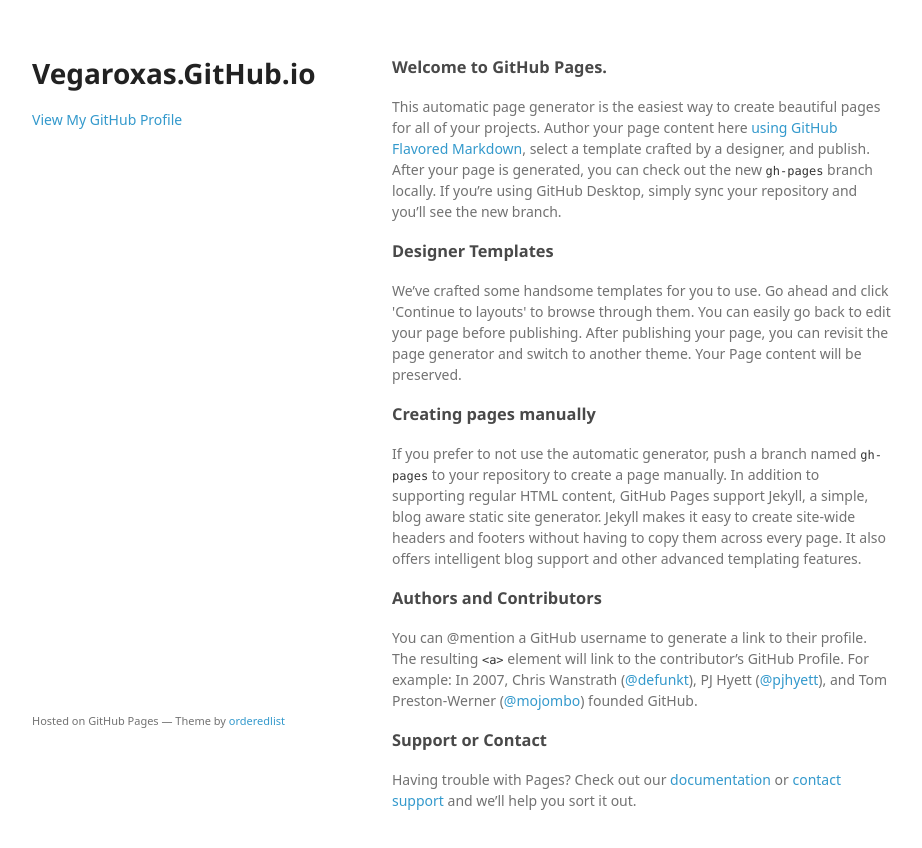
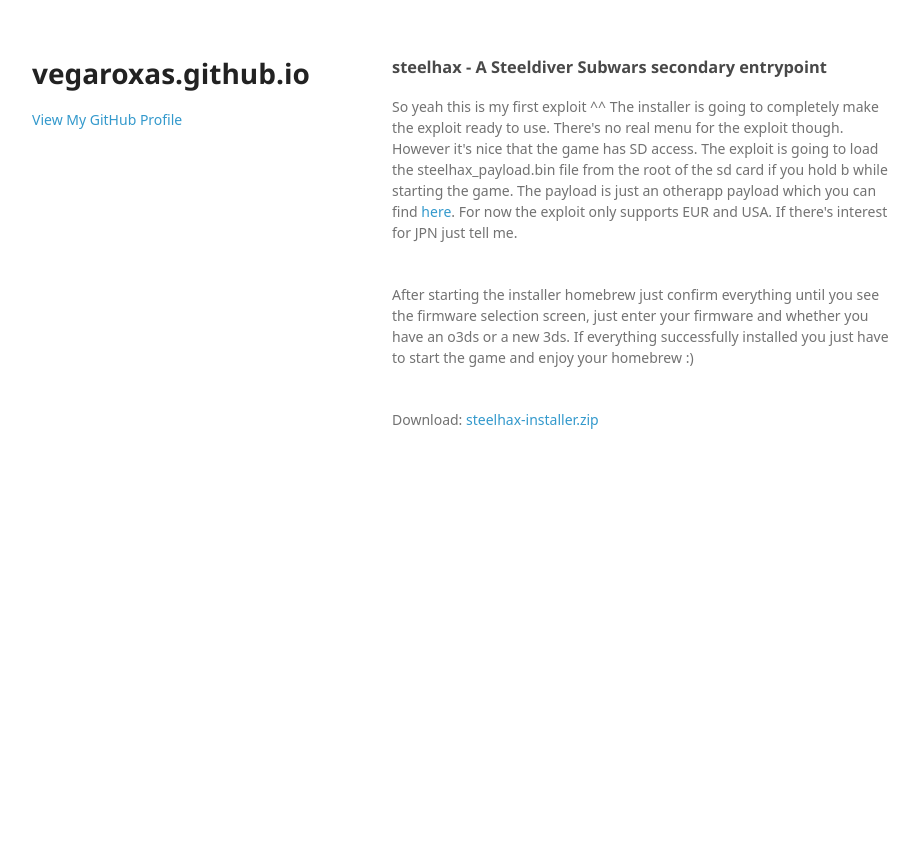
Before and after one commit to VegaRoXas/vegaroxas.github.io, a plain HTML site: page index.html in a window 1280 px wide. Shown: the whole page, without its empty margins (178-1100 px from the left). After the commit the page ends 800 px from the top, so only its background shows below. Drawn offline with Linux system fonts and the light colour scheme; a web font is replaced by a local one.

Commit message:
Steelhax entry

```diff
--- a/index.html
+++ b/index.html
@@ -3,7 +3,7 @@
   <head>
     <meta charset="utf-8">
     <meta http-equiv="X-UA-Compatible" content="chrome=1">
-    <title>Vegaroxas.GitHub.io by VegaRoXas</title>
+    <title>Sup</title>
 
     <link rel="stylesheet" href="stylesheets/styles.css">
     <link rel="stylesheet" href="stylesheets/github-light.css">
@@ -15,7 +15,7 @@
   <body>
     <div class="wrapper">
       <header>
-        <h1>Vegaroxas.GitHub.io</h1>
+        <h1>vegaroxas.github.io</h1>
         <p></p>
 
 
@@ -23,34 +23,13 @@
 
       </header>
       <section>
-        <h3>
-<a id="welcome-to-github-pages" class="anchor" href="#welcome-to-github-pages" aria-hidden="true"><span aria-hidden="true" class="octicon octicon-link"></span></a>Welcome to GitHub Pages.</h3>
+<h3>
+<a id="topkek" class="anchor" href="#topkek" aria-hidden="true"><span aria-hidden="true" class="octicon octicon-link"></span></a>steelhax - A Steeldiver Subwars secondary entrypoint</h3>
 
-<p>This automatic page generator is the easiest way to create beautiful pages for all of your projects. Author your page content here <a href="https://guides.github.com/features/mastering-markdown/">using GitHub Flavored Markdown</a>, select a template crafted by a designer, and publish. After your page is generated, you can check out the new <code>gh-pages</code> branch locally. If you’re using GitHub Desktop, simply sync your repository and you’ll see the new branch.</p>
-
-<h3>
-<a id="designer-templates" class="anchor" href="#designer-templates" aria-hidden="true"><span aria-hidden="true" class="octicon octicon-link"></span></a>Designer Templates</h3>
-
-<p>We’ve crafted some handsome templates for you to use. Go ahead and click 'Continue to layouts' to browse through them. You can easily go back to edit your page before publishing. After publishing your page, you can revisit the page generator and switch to another theme. Your Page content will be preserved.</p>
-
-<h3>
-<a id="creating-pages-manually" class="anchor" href="#creating-pages-manually" aria-hidden="true"><span aria-hidden="true" class="octicon octicon-link"></span></a>Creating pages manually</h3>
-
-<p>If you prefer to not use the automatic generator, push a branch named <code>gh-pages</code> to your repository to create a page manually. In addition to supporting regular HTML content, GitHub Pages support Jekyll, a simple, blog aware static site generator. Jekyll makes it easy to create site-wide headers and footers without having to copy them across every page. It also offers intelligent blog support and other advanced templating features.</p>
-
-<h3>
-<a id="authors-and-contributors" class="anchor" href="#authors-and-contributors" aria-hidden="true"><span aria-hidden="true" class="octicon octicon-link"></span></a>Authors and Contributors</h3>
-
-<p>You can @mention a GitHub username to generate a link to their profile. The resulting <code>&lt;a&gt;</code> element will link to the contributor’s GitHub Profile. For example: In 2007, Chris Wanstrath (<a href="https://github.com/defunkt" class="user-mention">@defunkt</a>), PJ Hyett (<a href="https://github.com/pjhyett" class="user-mention">@pjhyett</a>), and Tom Preston-Werner (<a href="https://github.com/mojombo" class="user-mention">@mojombo</a>) founded GitHub.</p>
-
-<h3>
-<a id="support-or-contact" class="anchor" href="#support-or-contact" aria-hidden="true"><span aria-hidden="true" class="octicon octicon-link"></span></a>Support or Contact</h3>
-
-<p>Having trouble with Pages? Check out our <a href="https://help.github.com/pages">documentation</a> or <a href="https://github.com/contact">contact support</a> and we’ll help you sort it out.</p>
+<p>So yeah this is my first exploit ^^ The installer is going to completely make the exploit ready to use. There's no real menu for the exploit though. However it's nice that the game has SD access. The exploit is going to load the steelhax_payload.bin file from the root of the sd card if you hold b while starting the game. The payload is just an otherapp payload which you can find <a href="http://smealum.github.io/3ds/">here</a>. For now the exploit only supports EUR and USA. If there's interest for JPN just tell me.</p> </br>
+<p>After starting the installer homebrew just confirm everything until you see the firmware selection screen, just enter your firmware and whether you have an o3ds or a new 3ds. If everything successfully installed you just have to start the game and enjoy your homebrew :)</p> </br>
+<p>Download: <a href="https://vegaroxas.github.io/files/steelhax-installer.zip">steelhax-installer.zip</a></p>
       </section>
-      <footer>
-        <p><small>Hosted on GitHub Pages &mdash; Theme by <a href="https://github.com/orderedlist">orderedlist</a></small></p>
-      </footer>
     </div>
     <script src="javascripts/scale.fix.js"></script>
 
```
